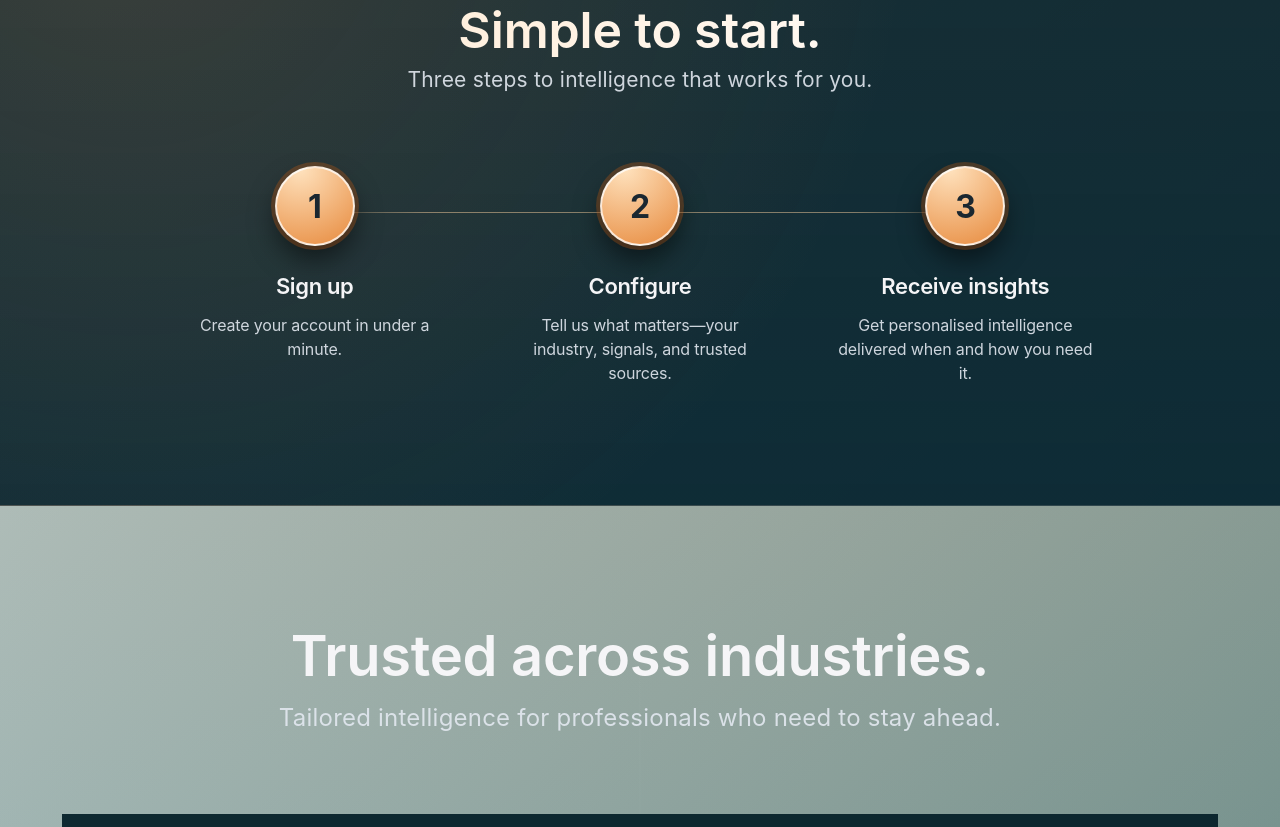
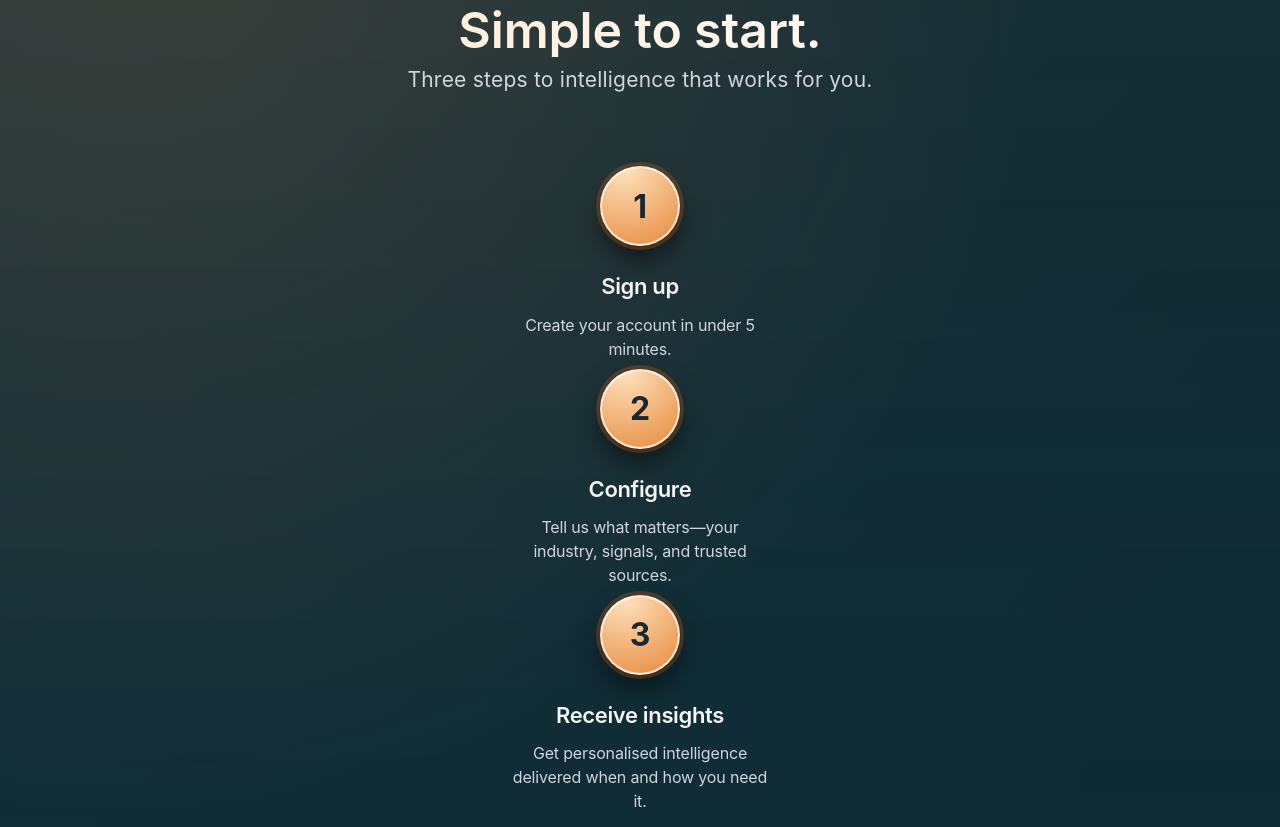
Before and after one commit to momodoubalajo-source/Scoutvista-webpage, a plain HTML site: page index.html in a window 1280 px wide. Shown: the part 1753-2580 px from the top of the page. Drawn offline with Linux system fonts and the light colour scheme.

Commit message:
Update index.html

```diff
--- a/index.html
+++ b/index.html
@@ -840,12 +840,11 @@ body {
         <p>Three steps to intelligence that works for you.</p>
       </div>
 
-      <div class="how-steps">
-        <div class="step">
-          <div class="step-number">1</div>
-          <h3>Sign up</h3>
-          <p>Create your account in under a minute.</p>
-        </div>
+      <div class="step">
+  <div class="step-number">1</div>
+  <h3>Sign up</h3>
+  <p>Create your account in under 5 minutes.</p>
+</div>
 
         <div class="step">
           <div class="step-number">2</div>
```
